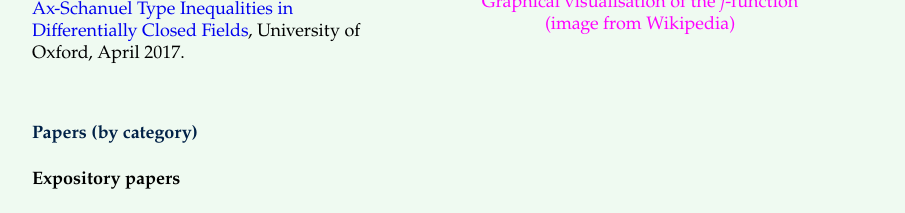
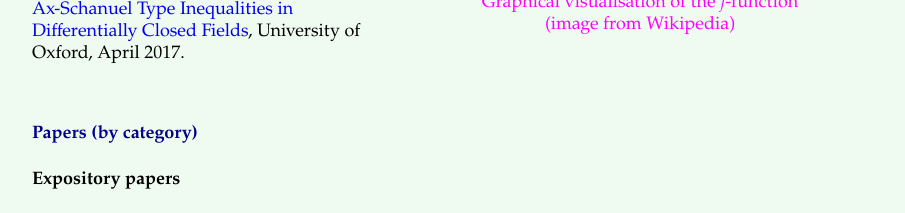
Before and after one commit to vahagn-aslanyan/vahagn-aslanyan.github.io, a plain HTML site: page research.html in a window 1280 px wide. Shown: the part 880-1093 px from the top of the page, without its empty margins (184-1089 px from the left). Drawn offline with Linux system fonts and the light colour scheme.

Commit message:
Update research.html

```diff
--- a/research.html
+++ b/research.html
@@ -78,7 +78,7 @@ In the past I did research in universal algebra studying the first and second or
 
 <br>
 
-<h3 style = "color:#002147;">Papers (by category)</h3>
+<h3 style = "color:#00008B;">Papers (by category)</h3>
 
 <h4>Expository papers</h4>
 
```
